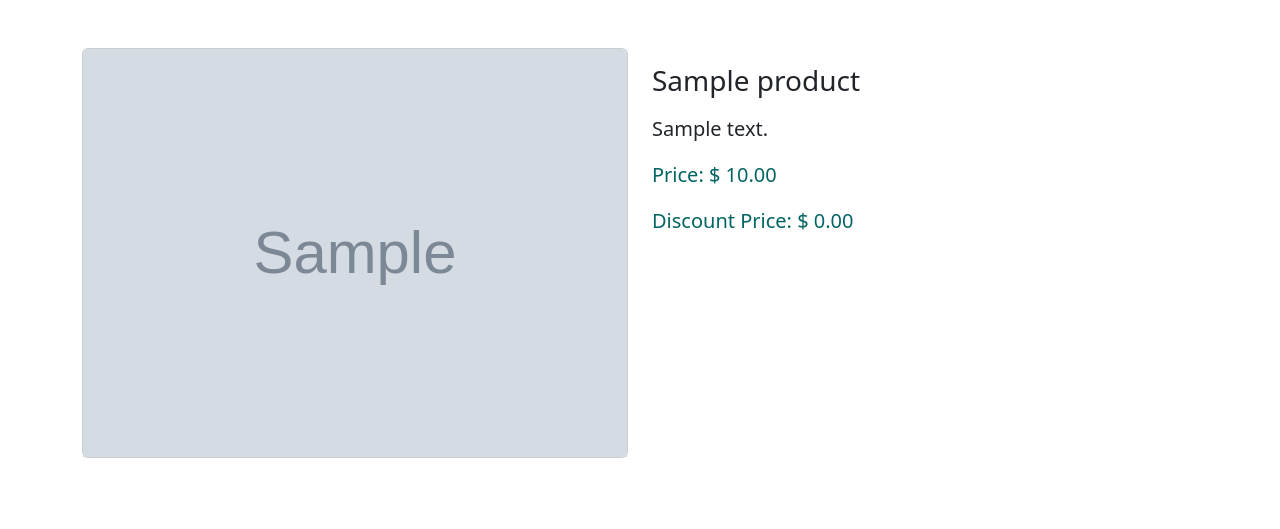
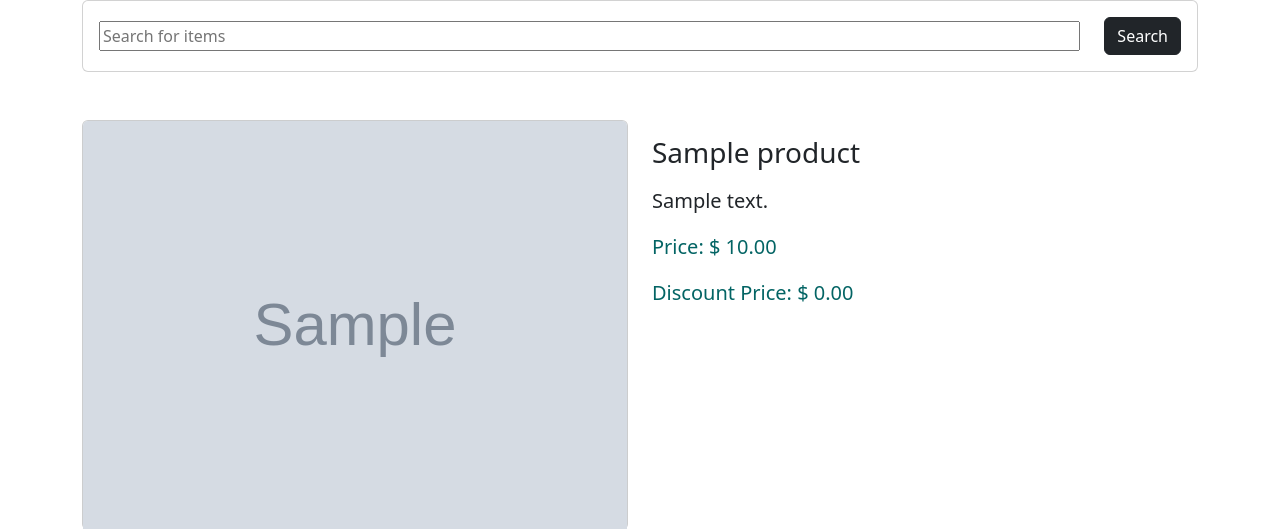
Before and after one commit to stanislavtz/ecommerce, a Django app: page /shop/detail/1 in a window 1280 px wide. Shown: the top 529 px of the page. Run offline with Django 5.2, Linux system fonts and the light colour scheme; tables that the repository leaves empty hold one stand-in row (values such as "Sample post"); grey boxes marked "Sample" are stand-in pictures.

Commit message:
Add search bar

```diff
--- a/ecommerce/shop/templates/shop/detail.html
+++ b/ecommerce/shop/templates/shop/detail.html
@@ -9,7 +9,12 @@
 {% endblock %}
 
 {% block body %}
-    <div class="container">
+
+<div class="container">
+        <div class="row">
+            {% include "shop/includes/search-bar.html" %}
+        </div>
+
         <div class="row my-5">
             <div class="col-md-6">
                 <div class="card text-bg-light">
```
